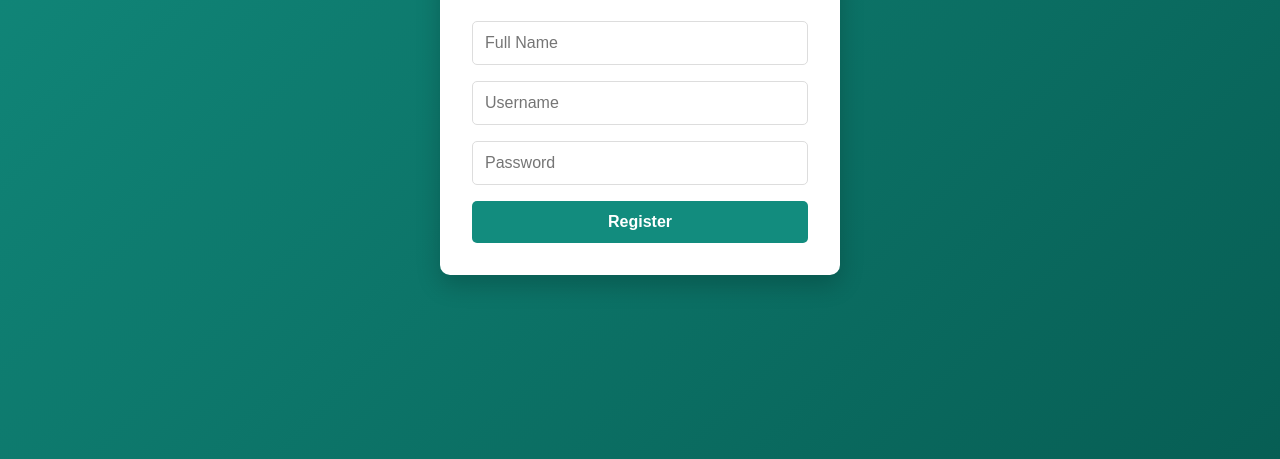
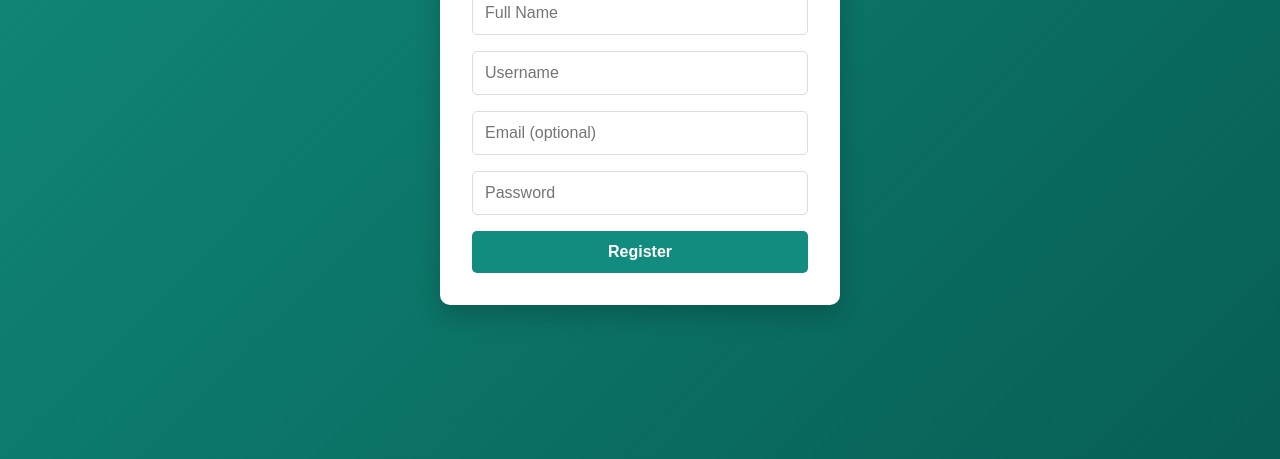
Before and after one commit to bera-tech-ai/gram, a website: page public/index.html in a window 1280 px wide. Both pictures are taken after a click on the button "Register". Shown: the part 341-800 px from the top of the page. Drawn offline with nearby package versions, Linux system fonts and the light colour scheme.

Commit message:
Update index.html

```diff
--- a/public/index.html
+++ b/public/index.html
@@ -28,6 +28,7 @@
                 <form id="register-form" class="auth-form">
                     <input type="text" id="register-name" placeholder="Full Name" required>
                     <input type="text" id="register-username" placeholder="Username" required>
+                    <input type="email" id="register-email" placeholder="Email (optional)">
                     <input type="password" id="register-password" placeholder="Password" required>
                     <button type="submit">Register</button>
                 </form>
@@ -35,6 +36,9 @@
                 <div id="auth-error" class="error-message"></div>
             </div>
         </div>
+
+
+
 
         <!-- Main Chat Screen -->
         <div id="chat-screen" class="screen">
```
